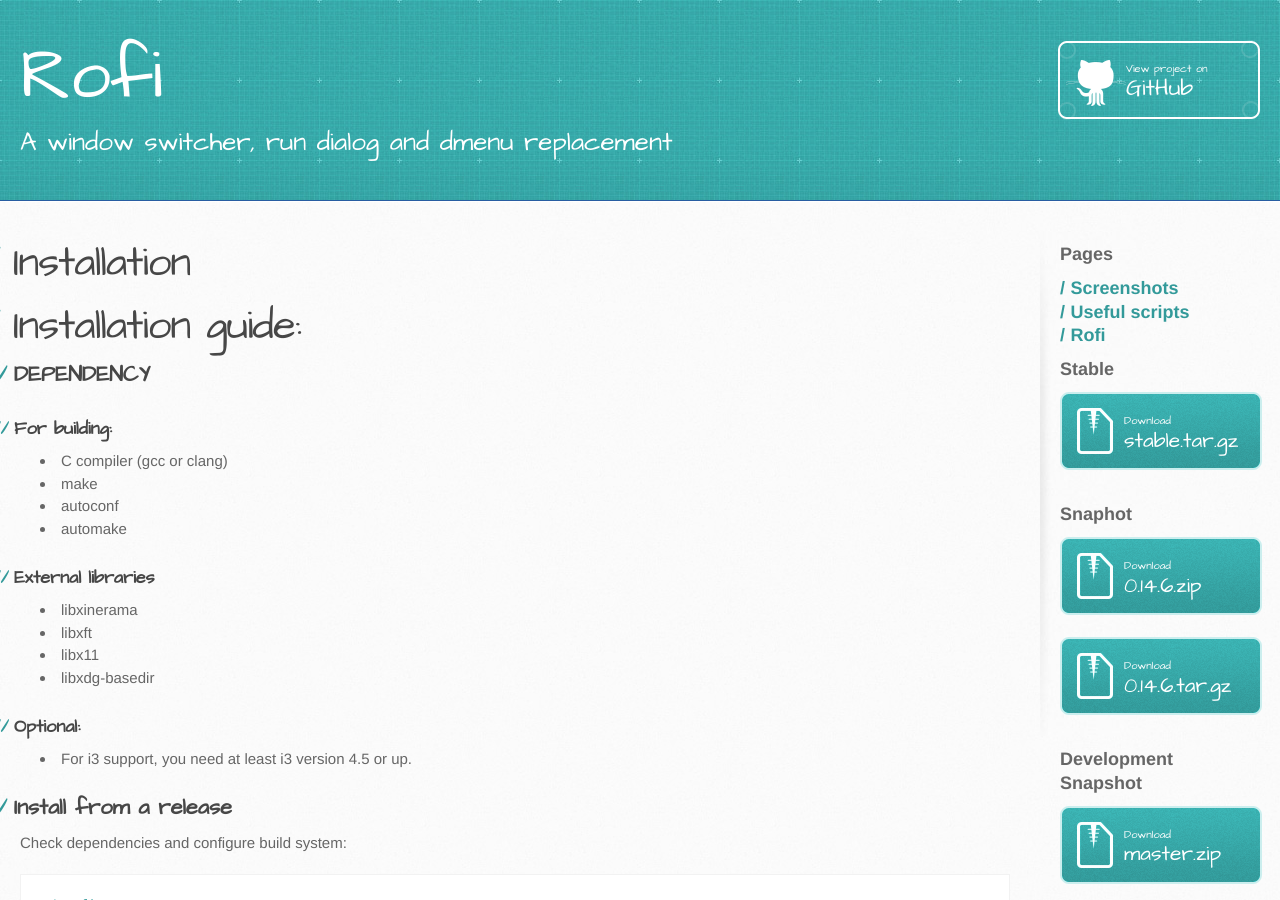
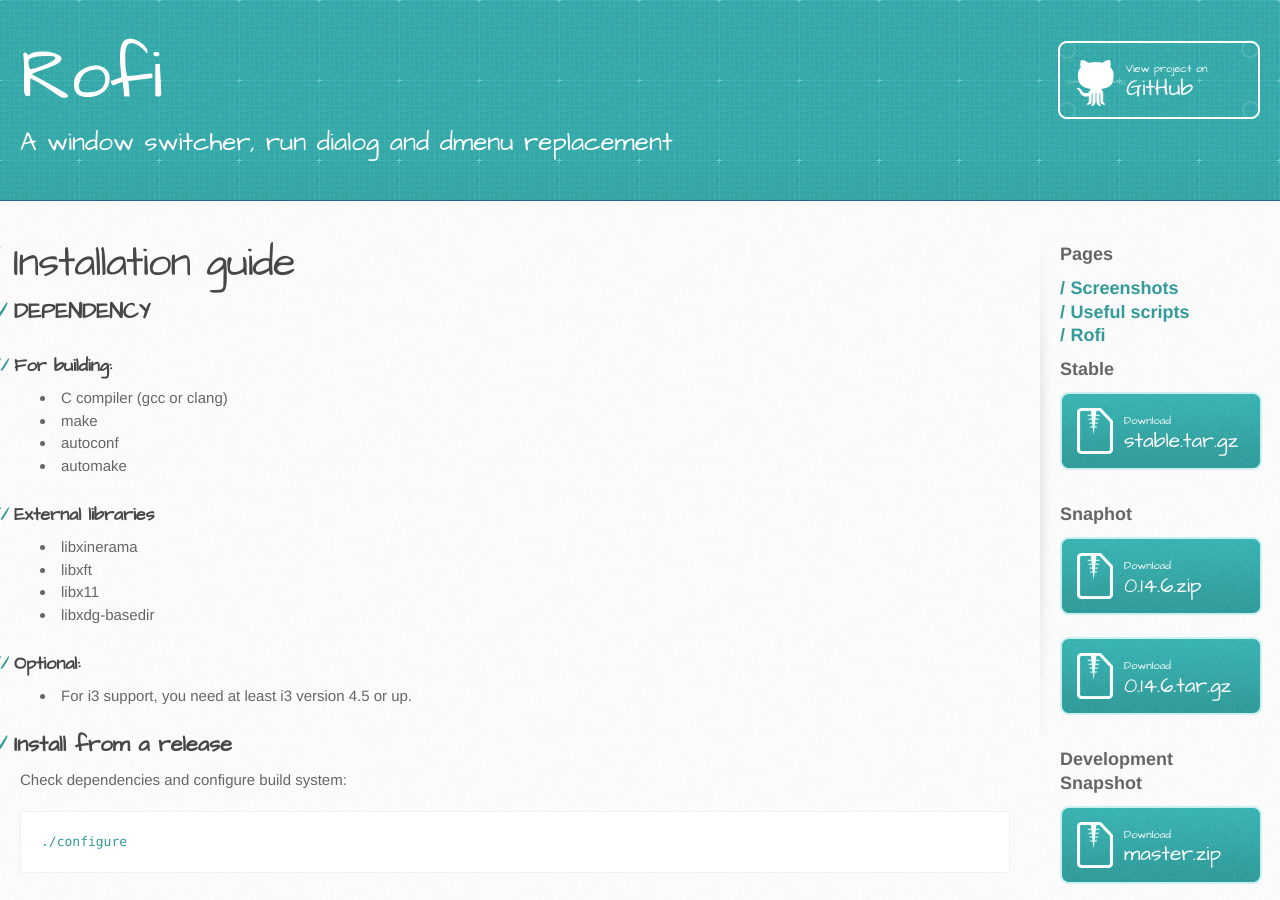
Before and after one commit to davatorium/rofi, a Jekyll site: the page built from INSTALL.md, in a window 1280 px wide and 900 px high. Built offline with Jekyll 4.4.1, drawn with Linux system fonts in a browser that asks for light colours.

Commit message:
Small update.

```diff
--- a/INSTALL.md
+++ b/INSTALL.md
@@ -1,9 +1,8 @@
 ---
 layout: default
 github: DaveDavenport
-title: Installation
+title: Installation guide
 ---
-# Installation guide:
 
 ## DEPENDENCY
 
```
